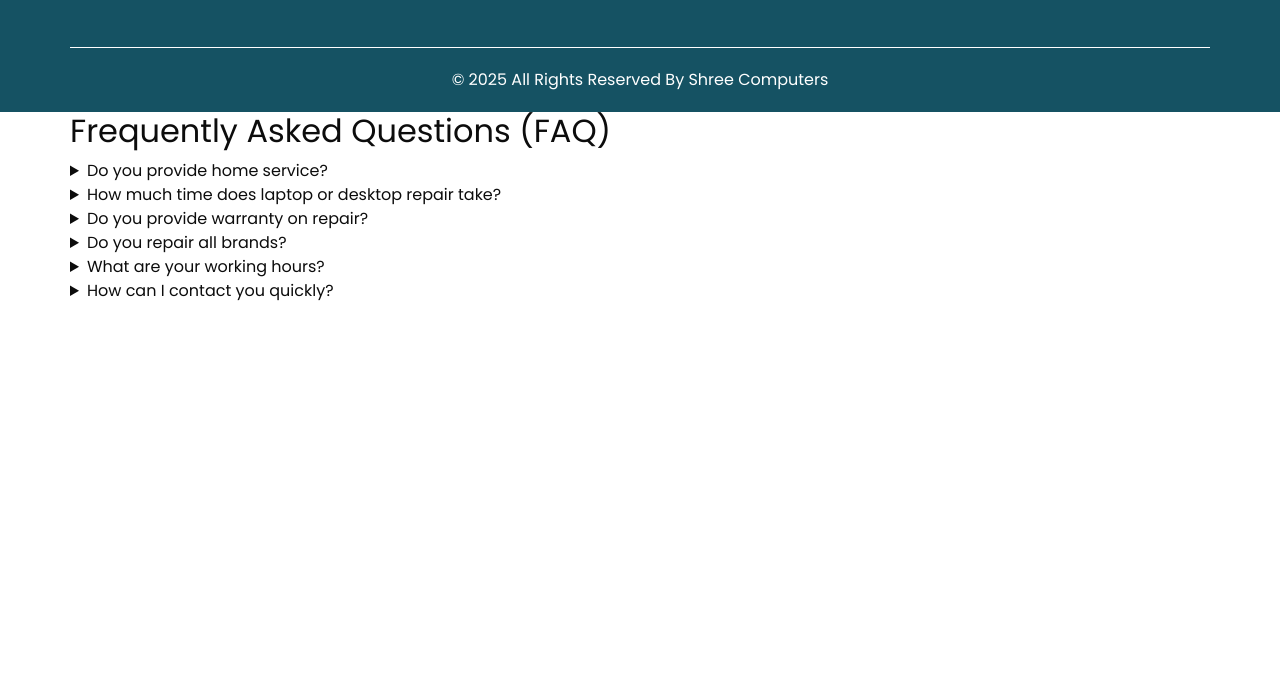
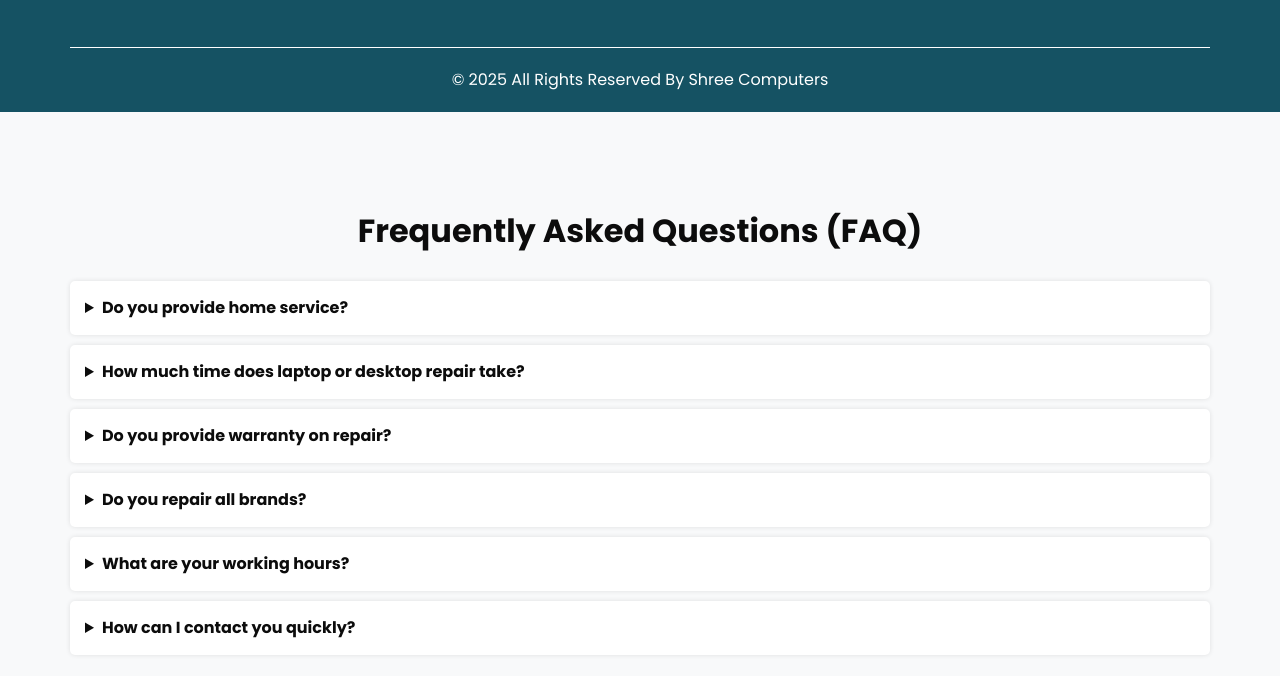
Before and after one commit to shamj358/Shreecom, a plain HTML site: page index.html in a window 1280 px wide. Shown: the part 4675-5351 px from the top of the page. Before the commit the page ends 4978 px from the top, so only its background shows below. Drawn offline with nearby package versions, Linux system fonts and the light colour scheme; some packages are replaced by stand-ins of ours.

Commit message:
Update style.css

```diff
--- a/css/style.css
+++ b/css/style.css
@@ -877,4 +877,33 @@ a:focus {
 .footer_section .footer-info p a {
   color: inherit;
 }
+.faq-section {
+  padding: 50px 0;
+  background: #f8f9fa;
+}
+
+.faq-title {
+  text-align: center;
+  margin-bottom: 30px;
+  font-weight: bold;
+}
+
+.faq-section details {
+  background: #ffffff;
+  padding: 15px;
+  margin-bottom: 10px;
+  border-radius: 5px;
+  box-shadow: 0 0 5px rgba(0,0,0,0.1);
+}
+
+.faq-section summary {
+  font-weight: 600;
+  cursor: pointer;
+}
+
+.faq-section p {
+  margin-top: 10px;
+  color: #333;
+}
+
 /*# sourceMappingURL=style.css.map */
```
